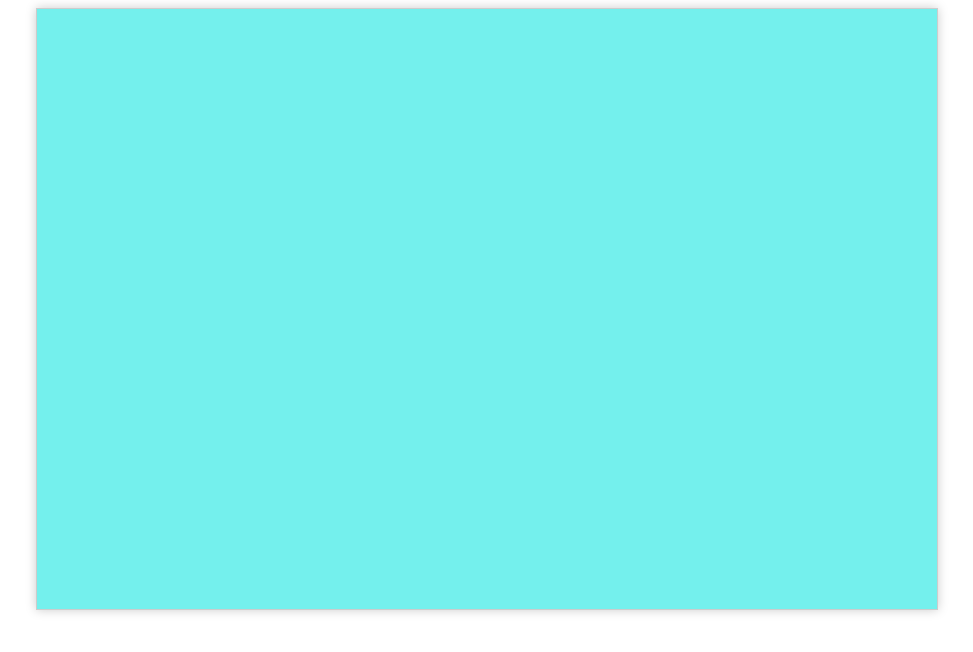
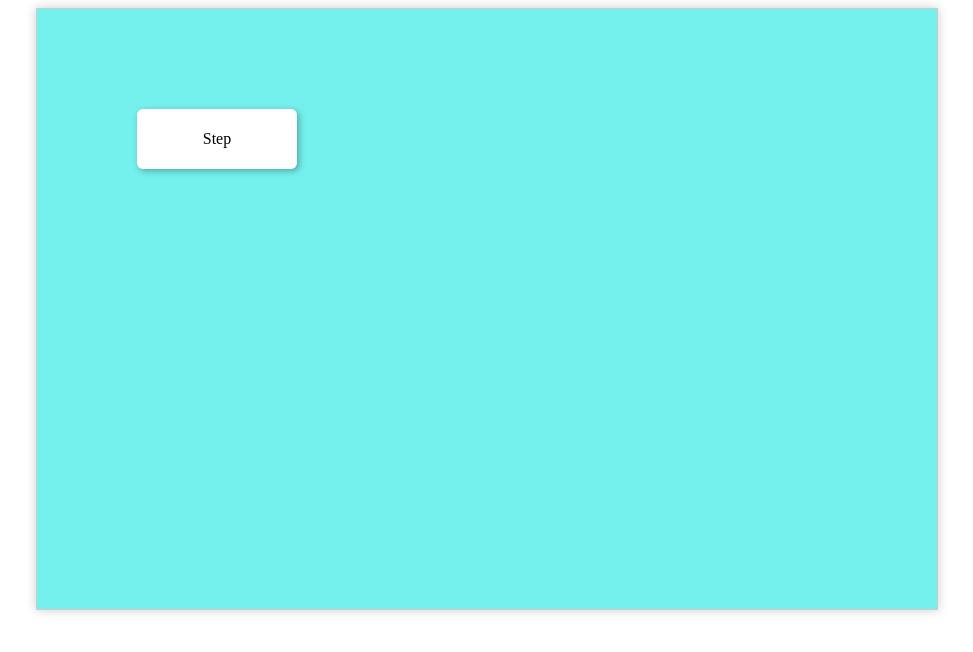
Before and after one commit to AMBase/your-manager-frontend-react, a React (Vite) app: page / in a window 1280 px wide. Shown: the top 652 px of the page, without its empty margins (153-1126 px from the left). Built offline with nearby package versions, Linux system fonts and the light colour scheme.

Commit message:
feat: added zoom

```diff
--- a/src/App.css
+++ b/src/App.css
@@ -18,3 +18,22 @@
   width: 100%;
   height: 100%;
 }
+
+
+.step {
+  position: absolute;
+  top: 100px;
+  left: 100px;
+  display: flex;
+  justify-content: center;
+  align-items: center;
+  width: 160px;
+  height: 60px;
+  border-radius: 6px;
+  background-color: #FFFFFF;
+  box-shadow: 2px 2px 6px rgba(0, 0, 0, 0.3);
+}
+
+.step-text {
+  margin: auto;
+}
--- a/src/App.tsx
+++ b/src/App.tsx
@@ -7,6 +7,7 @@ function App(): React.JSX.Element {
   const [isMoving, setIsMoving] = useState(false);
   const [prevPos, setPrevPos] = useState({x: 0, y: 0});
   const [translate, setTranslate] = useState({x: 0, y: 0});
+  const [scale, setScale] = useState(1);
   const onMouseUp = () => {
     setIsMoving(false);
   }
@@ -29,8 +30,35 @@ function App(): React.JSX.Element {
     setPrevPos({x: e.clientX, y: e.clientY});
   }
 
+  const onWheel = e => {
+    if (!e.ctrlKey) {
+      return;
+    }
+
+    e.preventDefault();
+
+    e.deltaY < 0 ? zoomIn() : zoomOut();
+  }
+
+  const zoomIn = () => {
+    if (scale > 1.5) {
+      return;
+    }
+
+    setScale(scale + 0.1);
+  }
+
+  const zoomOut = () => {
+    if (scale < 0.6) {
+      return;
+    }
+
+    setScale(scale - 0.1);
+  }
+
+
   const styles = {
-    transform: `translate(${translate.x}px, ${translate.y}px)`
+    transform: `translate(${translate.x}px, ${translate.y}px) scale(${scale})`
   }
 
   return (
@@ -40,7 +68,14 @@ function App(): React.JSX.Element {
              style={styles}
              onMouseUp={onMouseUp}
              onMouseMove={onMouseMove}
-             onMouseDown={onMouseDown}>
+             onMouseDown={onMouseDown}
+             onWheel={onWheel}
+        >
+
+          <div className="step">
+            <div className="step-text">Step</div>
+          </div>
+
         </div>
       </div>
     </div>
```
